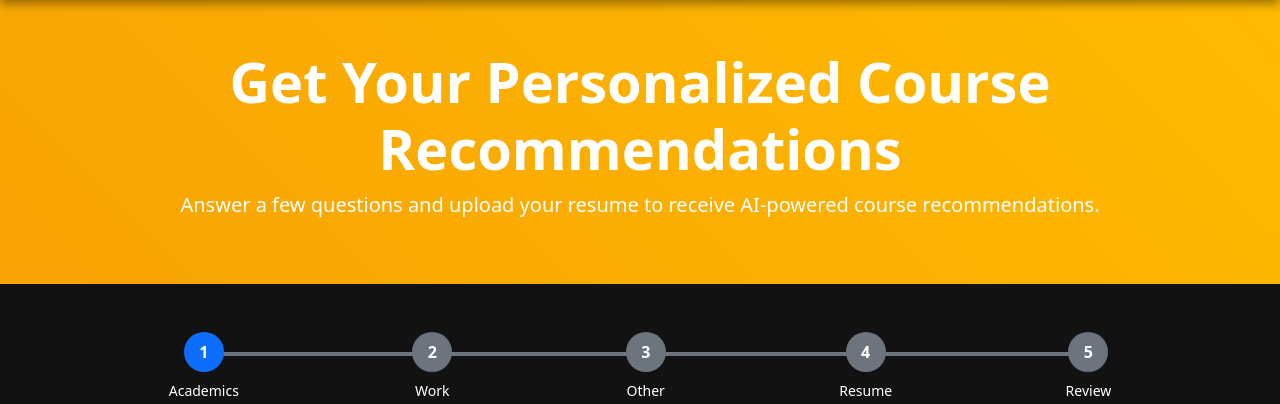
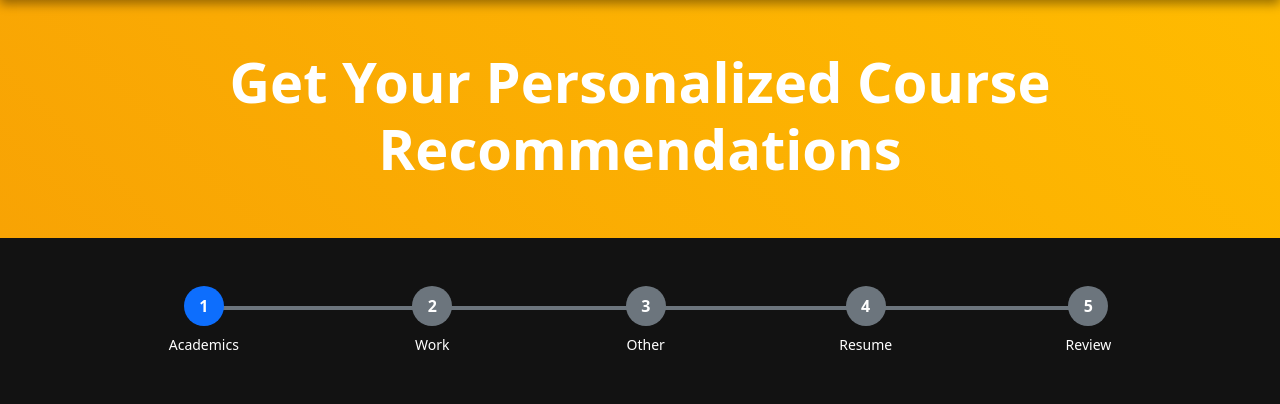
Before and after one commit to ALT-CHEN/Berkeley-Choice, a Flask app: page /recommend in a window 1280 px wide. Shown: the part 62-466 px from the top of the page. Run offline with Flask 3, Linux system fonts and the light colour scheme.

Commit message:
minor change

```diff
--- a/templates/recommend.html
+++ b/templates/recommend.html
@@ -8,7 +8,6 @@
 <section class="text-center p-5 text-white" style="background: linear-gradient(45deg, #f8a304, #ffbb00);">
   <div class="container">
     <h1 class="display-4 fw-bold">Get Your Personalized Course Recommendations</h1>
-    <p class="lead">Answer a few questions and upload your resume to receive AI-powered course recommendations.</p>
   </div>
 </section>
 
```
